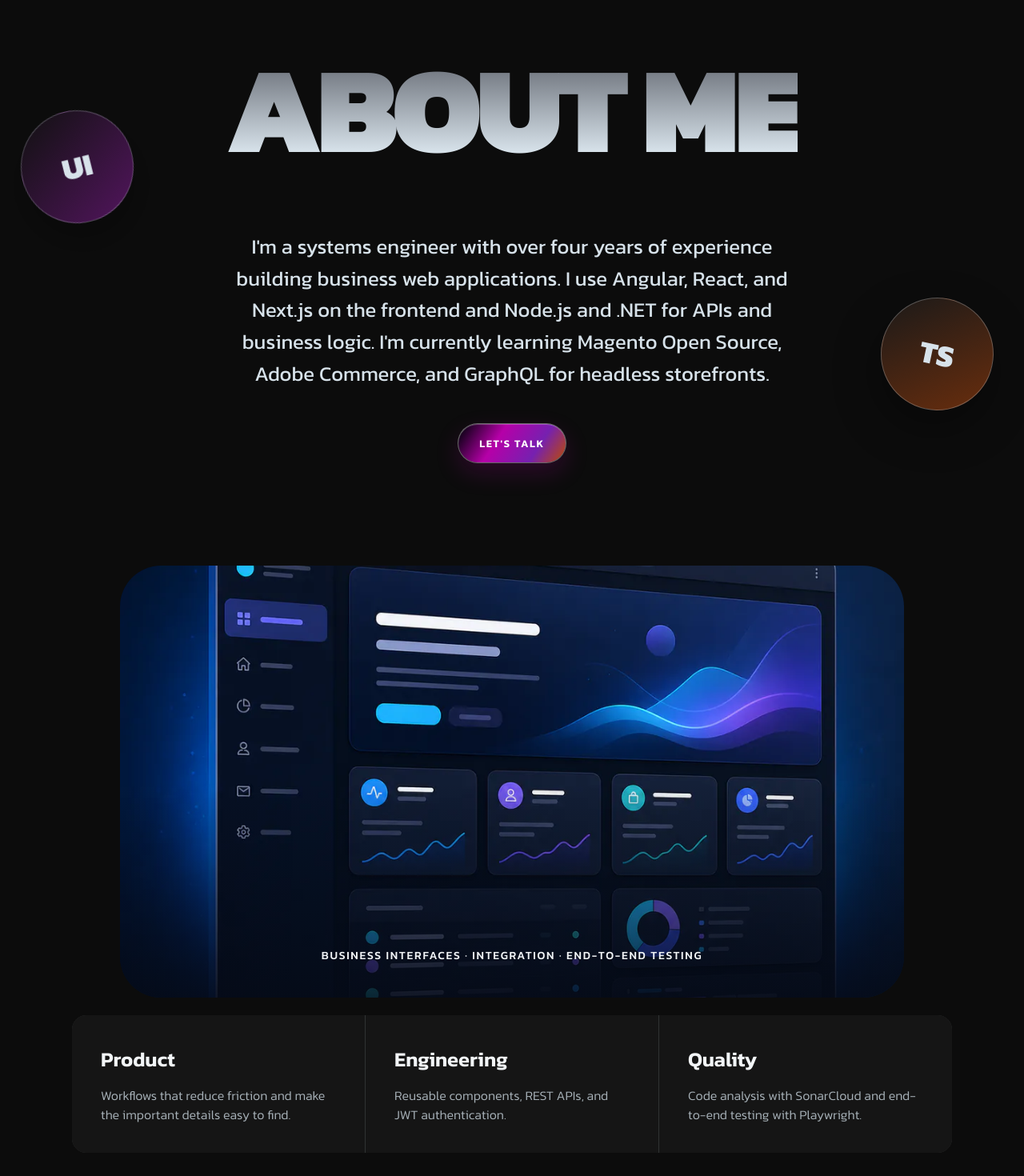
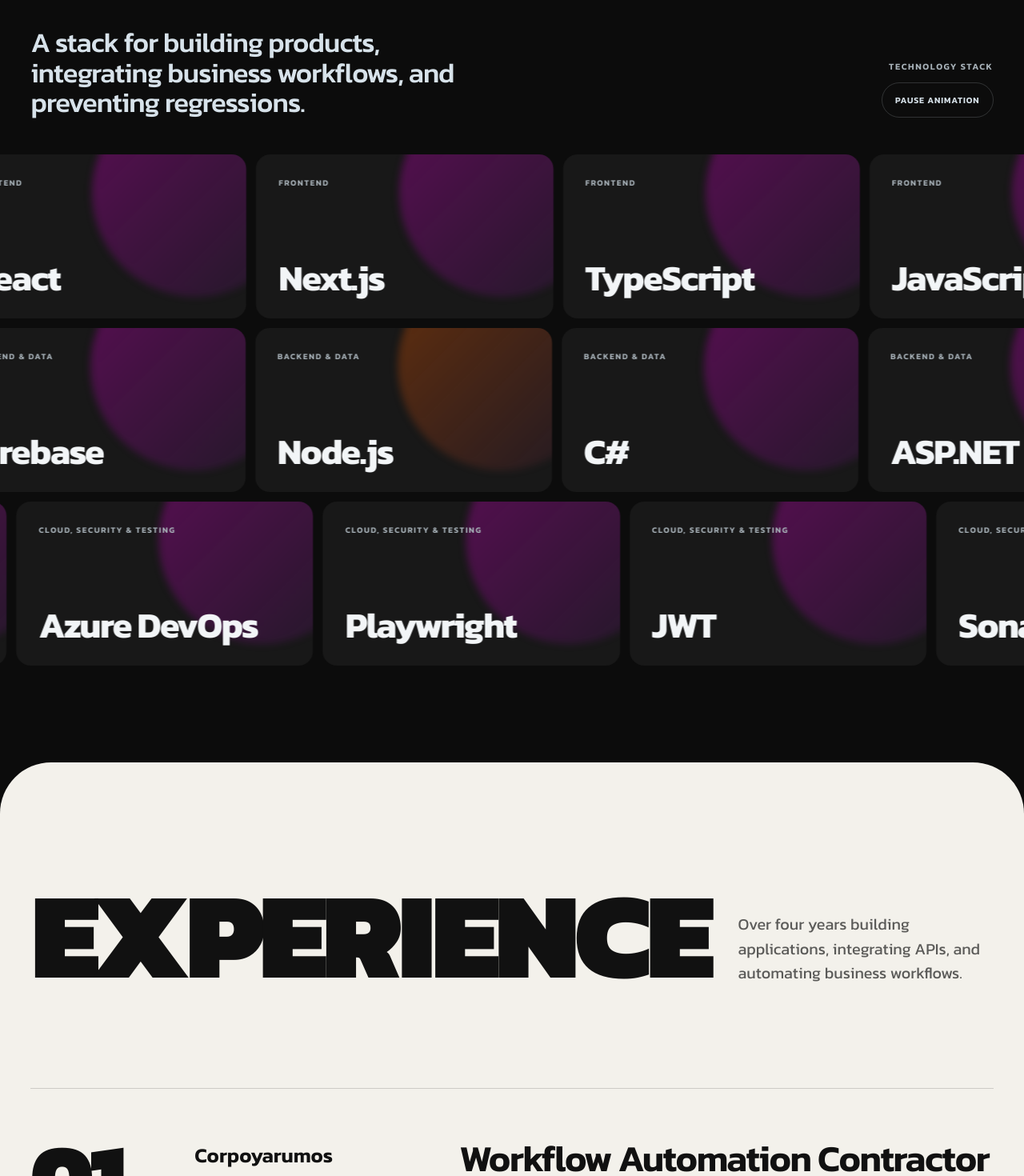
Before and after one commit to nicolasAG54/Portafolio, an Angular app: page / in a window 1280 px wide. Shown: the part 880-2350 px from the top of the page at 80% size. Built offline with nearby package versions, Linux system fonts and the light colour scheme.

Commit message:
Close the portfolio with a personal Nico on Road feature

```diff
--- a/src/app/app.config.ts
+++ b/src/app/app.config.ts
@@ -1,11 +1,18 @@
-import { ApplicationConfig, provideBrowserGlobalErrorListeners } from '@angular/core';
-import { provideRouter } from '@angular/router';
+import { ViewportScroller } from '@angular/common';
+import {
+  ApplicationConfig,
+  inject,
+  provideAppInitializer,
+  provideBrowserGlobalErrorListeners,
+} from '@angular/core';
+import { provideRouter, withInMemoryScrolling } from '@angular/router';
 
 import { routes } from './app.routes';
 
 export const appConfig: ApplicationConfig = {
   providers: [
     provideBrowserGlobalErrorListeners(),
-    provideRouter(routes)
-  ]
+    provideAppInitializer(() => inject(ViewportScroller).setOffset([0, 76])),
+    provideRouter(routes, withInMemoryScrolling({ anchorScrolling: 'enabled' })),
+  ],
 };
--- a/src/app/data/portfolio.data.ts
+++ b/src/app/data/portfolio.data.ts
@@ -73,10 +73,10 @@ export const profile = {
 };
 
 export const navItems: NavItem[] = [
-  { label: 'Sobre mí', fragment: 'sobre-mi' },
   { label: 'Experiencia', fragment: 'experiencia' },
   { label: 'Proyectos', fragment: 'proyectos' },
   { label: 'Contacto', fragment: 'contacto' },
+  { label: 'Sobre mí', fragment: 'sobre-mi' },
 ];
 
 export const skillGroups: SkillGroup[] = [
--- a/src/app/data/portfolio.en.ts
+++ b/src/app/data/portfolio.en.ts
@@ -17,15 +17,11 @@ export const english: Readonly<Record<string, string>> = {
   "Ir al stack técnico": "Go to the technology stack",
   "Desplazar": "Scroll",
   "Hablemos": "Let's talk",
-  "Representación de una interfaz empresarial moderna": "Illustration of a modern business interface",
-  "Interfaces empresariales · Integración · Pruebas E2E": "Business interfaces · Integration · End-to-end testing",
-  "Fortalezas profesionales": "Professional strengths",
-  "Producto": "Product",
-  "Flujos que reducen fricción y hacen visible lo importante.": "Workflows that reduce friction and make the important details easy to find.",
-  "Ingeniería": "Engineering",
-  "Componentes reutilizables, APIs REST y autenticación con JWT.": "Reusable components, REST APIs, and JWT authentication.",
-  "Calidad": "Quality",
-  "Análisis de código con SonarCloud y pruebas E2E con Playwright.": "Code analysis with SonarCloud and end-to-end testing with Playwright.",
+  "Fuera del trabajo disfruto recorrer Colombia en moto, sin afán, con tiempo para conocer los pueblos y a las personas que encuentro en el camino.": "Outside work, I enjoy exploring Colombia by motorcycle, taking my time to get to know the towns and people I meet along the way.",
+  "Proyecto en construcción": "Work in progress",
+  "Mi bitácora de viajes en una Royal Enfield Meteor 350. Estoy preparando una web para reunir rutas, capítulos y postales de Colombia.": "My travel journal on a Royal Enfield Meteor 350. I'm building a site to bring together routes, episodes, and photos from Colombia.",
+  "Abrir vista previa": "Open the preview",
+  "Página de inicio de Nico on Road, proyecto de viajes en moto por Colombia": "Nico on Road homepage, a motorcycle travel project about Colombia",
   "Si tu equipo está desarrollando una aplicación web, integrando APIs o automatizando un proceso, podemos hablar.": "If your team is building a web app, integrating APIs, or automating a workflow, let's talk.",
   "Escribirme": "Email me",
   "Abrir ": "Open ",
--- a/src/app/features/home/components/about/about.component.html
+++ b/src/app/features/home/components/about/about.component.html
@@ -1,45 +1,29 @@
 <section id="sobre-mi" class="about" aria-labelledby="about-title">
-  <span class="about__orb about__orb--left" aria-hidden="true">UI</span>
-  <span class="about__orb about__orb--right" aria-hidden="true">TS</span>
-
   <div class="container about__inner">
     <h2 id="about-title" class="display-title hero-heading">{{ locale.text('Sobre mí') }}</h2>
 
     <div class="about__story">
       <p>{{ locale.text(profile.recruiterPitch) }}</p>
-      <a class="button" href="#contacto">{{ locale.text('Hablemos') }}</a>
+      <p>{{ locale.text('Fuera del trabajo disfruto recorrer Colombia en moto, sin afán, con tiempo para conocer los pueblos y a las personas que encuentro en el camino.') }}</p>
     </div>
 
-    <figure class="about__visual">
+    <article class="about__project" aria-labelledby="nico-on-road-title">
+      <div class="about__project-copy">
+        <h3 id="nico-on-road-title">Nico on Road</h3>
+        <p class="about__status">{{ locale.text('Proyecto en construcción') }}</p>
+        <p>{{ locale.text('Mi bitácora de viajes en una Royal Enfield Meteor 350. Estoy preparando una web para reunir rutas, capítulos y postales de Colombia.') }}</p>
+        <a class="button button--ghost" href="https://nico-on-road.netlify.app/" target="_blank" rel="noopener noreferrer">
+          {{ locale.text('Abrir vista previa') }}
+        </a>
+      </div>
       <img
-        src="/assets/images/about-web-interface-1100.webp"
-        srcset="
-          /assets/images/about-web-interface-780.webp   780w,
-          /assets/images/about-web-interface-1100.webp 1100w
-        "
-        sizes="(max-width: 720px) calc(100vw - 40px), 980px"
-        width="1100"
-        height="1100"
-        [alt]="locale.text('Representación de una interfaz empresarial moderna')"
+        src="/assets/images/projects/nico-on-road.webp"
+        width="1265"
+        height="800"
+        [alt]="locale.text('Página de inicio de Nico on Road, proyecto de viajes en moto por Colombia')"
         loading="lazy"
         decoding="async"
       />
-      <figcaption>{{ locale.text('Interfaces empresariales · Integración · Pruebas E2E') }}</figcaption>
-    </figure>
-
-    <ul class="about__highlights" [attr.aria-label]="locale.text('Fortalezas profesionales')">
-      <li>
-        <strong>{{ locale.text('Producto') }}</strong>
-        <span>{{ locale.text('Flujos que reducen fricción y hacen visible lo importante.') }}</span>
-      </li>
-      <li>
-        <strong>{{ locale.text('Ingeniería') }}</strong>
-        <span>{{ locale.text('Componentes reutilizables, APIs REST y autenticación con JWT.') }}</span>
-      </li>
-      <li>
-        <strong>{{ locale.text('Calidad') }}</strong>
-        <span>{{ locale.text('Análisis de código con SonarCloud y pruebas E2E con Playwright.') }}</span>
-      </li>
-    </ul>
+    </article>
   </div>
 </section>
--- a/src/app/features/home/components/about/about.component.scss
+++ b/src/app/features/home/components/about/about.component.scss
@@ -1,150 +1,81 @@
 .about {
-  position: relative;
-  min-height: 100svh;
-  overflow: hidden;
   padding-block: var(--section-pad);
 }
 
 .about__inner {
-  position: relative;
-  z-index: 2;
   display: grid;
-  justify-items: center;
+  gap: clamp(32px, 5vw, 72px);
 }
 
 .about h2 {
+  font-size: clamp(3.25rem, 10vw, 9rem);
   text-align: center;
 }
 
 .about__story {
   display: grid;
-  max-width: 720px;
-  justify-items: center;
-  gap: 42px;
-  margin-top: clamp(46px, 7vw, 94px);
+  width: min(100%, 720px);
+  justify-self: center;
+  gap: 16px;
+  color: var(--mist);
+  font-size: clamp(1rem, 1.65vw, 1.3rem);
+  line-height: 1.6;
   text-align: center;
 }
 
-.about__story p {
+.about__story p + p {
+  color: var(--text);
+}
+
+.about__project {
+  display: grid;
+  grid-template-columns: minmax(240px, 0.42fr) minmax(0, 0.58fr);
+  align-items: center;
+  gap: clamp(24px, 4vw, 56px);
+  padding: clamp(20px, 3.5vw, 48px);
+  border: 1px solid var(--line);
+  border-radius: clamp(24px, 4vw, 60px);
+  background: var(--bg-raised);
+}
+
+.about__project-copy {
+  display: grid;
+  justify-items: start;
+  gap: 14px;
   color: var(--mist);
-  font-size: clamp(1.18rem, 2vw, 1.65rem);
-  font-weight: 400;
   line-height: 1.55;
 }
 
-.about__visual {
-  position: relative;
-  width: min(100%, 980px);
-  max-height: 540px;
-  overflow: hidden;
-  margin-top: clamp(70px, 10vw, 130px);
-  border-radius: clamp(24px, 4vw, 52px);
+.about__project h3 {
+  color: var(--text);
+  font-size: clamp(1.75rem, 4vw, 4rem);
+  font-weight: 650;
+  letter-spacing: -0.035em;
+  line-height: 0.95;
 }
 
-.about__visual::after {
-  position: absolute;
-  inset: 0;
-  background: linear-gradient(180deg, transparent 50%, rgba(5, 10, 22, 0.86));
-  content: '';
-}
-
-.about__visual img {
-  width: 100%;
-  height: 100%;
-  min-height: 340px;
-  object-fit: cover;
-  object-position: center 41%;
-}
-
-.about__visual figcaption {
-  position: absolute;
-  right: clamp(20px, 4vw, 48px);
-  bottom: clamp(20px, 4vw, 42px);
-  left: clamp(20px, 4vw, 48px);
-  z-index: 2;
-  color: var(--text);
-  font-size: clamp(0.78rem, 1.1vw, 0.95rem);
-  font-weight: 500;
+.about__status {
+  color: var(--muted);
+  font-size: 0.78rem;
+  font-weight: 600;
   letter-spacing: 0.12em;
-  text-align: center;
   text-transform: uppercase;
 }
 
-.about__highlights {
-  display: grid;
-  width: min(100%, 1100px);
-  grid-template-columns: repeat(3, 1fr);
-  gap: 1px;
-  margin-top: 22px;
-  overflow: hidden;
-  border-radius: 18px;
-  background: var(--line);
-  list-style: none;
+.about__project .button {
+  width: fit-content;
+  margin-top: 6px;
 }
 
-.about__highlights li {
-  min-height: 160px;
-  padding: clamp(22px, 3vw, 36px);
-  background: var(--bg-raised);
-}
-
-.about__highlights strong,
-.about__highlights span {
-  display: block;
-}
-
-.about__highlights strong {
-  color: var(--text);
-  font-size: clamp(1.3rem, 2vw, 1.8rem);
-  font-weight: 600;
-}
-
-.about__highlights span {
-  margin-top: 14px;
-  color: var(--muted);
-  font-weight: 300;
-  line-height: 1.5;
-}
-
-.about__orb {
-  position: absolute;
-  z-index: 1;
-  display: grid;
-  width: clamp(82px, 11vw, 150px);
-  aspect-ratio: 1;
-  place-items: center;
-  border: 1px solid rgba(215, 226, 234, 0.28);
-  border-radius: 50%;
-  color: var(--mist);
-  font-size: clamp(1.5rem, 3vw, 3rem);
-  font-weight: 800;
-  box-shadow: 0 22px 54px rgba(0, 0, 0, 0.34);
-}
-
-.about__orb--left {
-  top: 13%;
-  left: clamp(-40px, 2vw, 32px);
-  background: linear-gradient(145deg, #111111, #52155d);
-  transform: rotate(-14deg);
-}
-
-.about__orb--right {
-  top: 27%;
-  right: clamp(-36px, 3vw, 46px);
-  background: linear-gradient(145deg, #191919, #6b2e0d);
-  transform: rotate(12deg);
+.about__project img {
+  width: 100%;
+  height: auto;
+  border: 1px solid var(--line);
+  border-radius: 18px;
 }
 
 @media (max-width: 720px) {
-  .about__orb {
-    opacity: 0.58;
-  }
-
-  .about__highlights {
-    grid-template-columns: 1fr;
-  }
-
-  .about__highlights li {
-    min-height: auto;
+  .about__project {
+    grid-template-columns: minmax(0, 1fr);
   }
 }
--- a/src/app/features/home/home-page.component.html
+++ b/src/app/features/home/home-page.component.html
@@ -8,11 +8,11 @@ FORM: Portfolio-experience basado en el prompt confirmado; composición editoria
 <app-header />
 <main>
   <app-hero />
-  <app-about />
   <app-skills />
   <app-experience />
   <app-projects />
   <app-value-proposition />
   <app-contact />
+  <app-about />
 </main>
 <app-footer />
```
Also changed, not shown: public/assets/images/projects/nico-on-road.webp (added).
